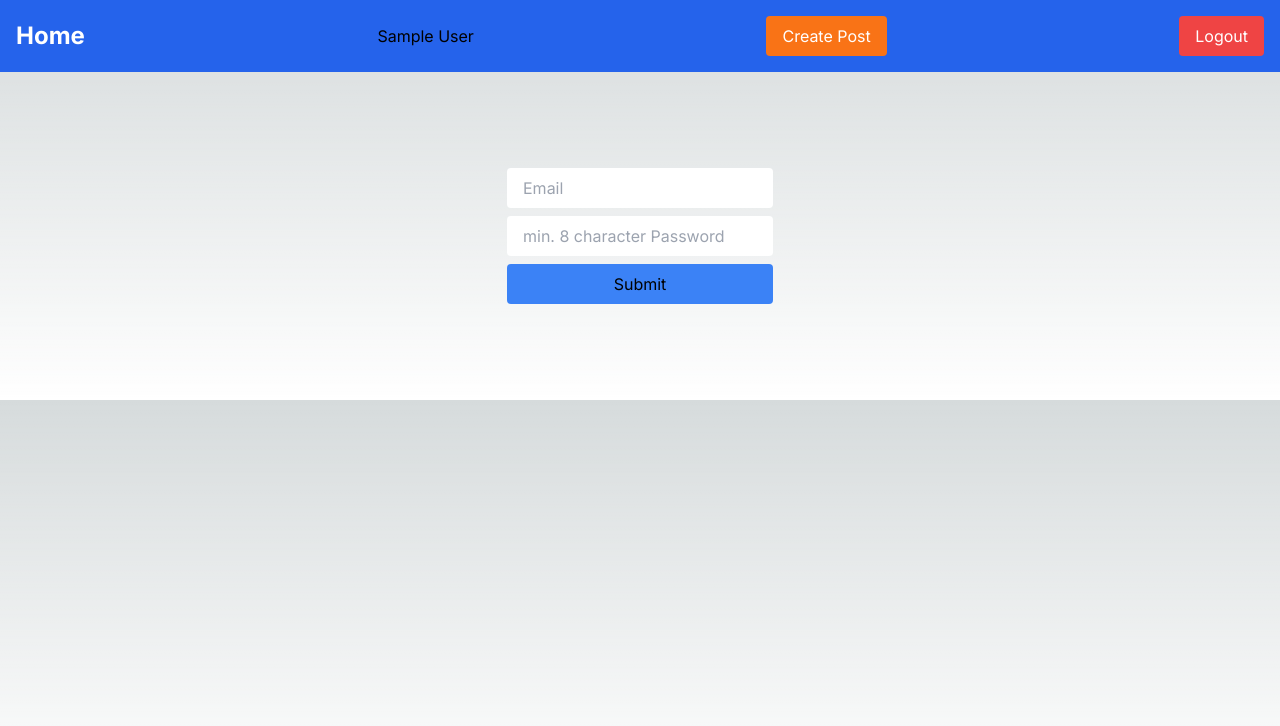
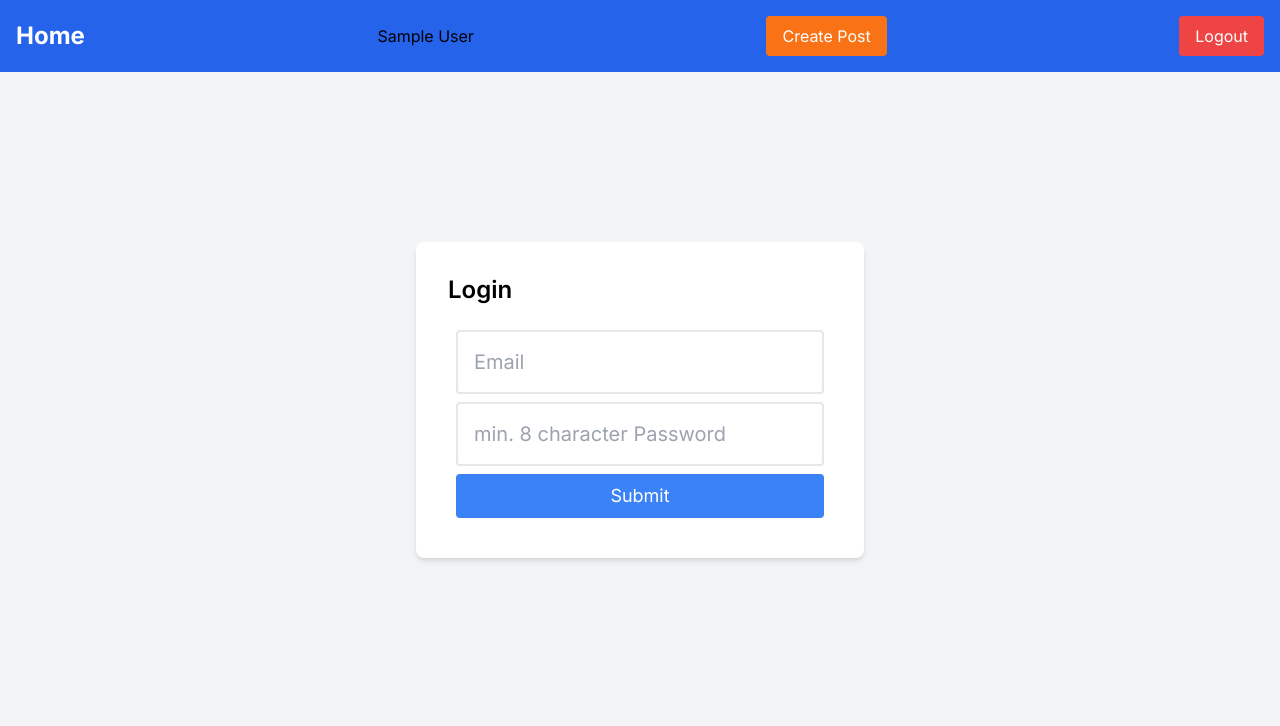
Before and after one commit to gupta82anish/blog-frontend-ts, a Next.js app: page / in a window 1280 px wide. Shown: the top 726 px of the page. Built offline with nearby package versions, Linux system fonts and the light colour scheme; no server answers; sample sign-in values are in the browser's storage.

Commit message:
Added styles for the login and signup forms Refreshing at signup page will not take you back to login page anymore

```diff
--- a/app/globals.css
+++ b/app/globals.css
@@ -3,25 +3,22 @@
 @tailwind utilities;
 
 :root {
-  --foreground-rgb: 0, 0, 0;
-  --background-start-rgb: 214, 219, 220;
-  --background-end-rgb: 255, 255, 255;
+  --foreground-default: 0, 0, 0;
+  --background-default: 243, 244, 246;;
+
+  --foreground: var(--foreground-default);
+  --background: var(--background-default);
 }
 
-@media (prefers-color-scheme: dark) {
+/* @media (prefers-color-scheme: dark) {
   :root {
-    --foreground-rgb: 255, 255, 255;
-    --background-start-rgb: 0, 0, 0;
-    --background-end-rgb: 0, 0, 0;
+    --foreground: 255, 255, 255;
+    --background: 0, 0, 0;
   }
-}
+
+} */
 
 body {
-  color: rgb(var(--foreground-rgb));
-  background: linear-gradient(
-      to bottom,
-      transparent,
-      rgb(var(--background-end-rgb))
-    )
-    rgb(var(--background-start-rgb));
+  color: rgb(var(--foreground));
+  background-color: rgb(var(--background));
 }
--- a/app/page.tsx
+++ b/app/page.tsx
@@ -14,9 +14,12 @@ export default async function Home() {
     redirect('/posts')
   } else {
   return (
-      <main className="flex flex-col items-center justify-between p-24">
+    <main className="flex flex-col items-center justify-center p-4 h-screen ">
+      <div className="container mx-auto max-w-md bg-white p-8 rounded-lg shadow-md space-y-4">
+        <h1 className="text-2xl font-semibold mb-4 text-black">Login</h1>
         <LoginForm />
-      </main>
+      </div>
+    </main>
     )
   }
 }
--- a/app/signup/page.tsx
+++ b/app/signup/page.tsx
@@ -2,9 +2,11 @@ import SignupForm from "@/components/SignupForm";
 
 export default function SignupPage() {
     return (
-        <main className="flex min-h-screen flex-col items-center justify-center p-24">
-            <h1>Signup</h1>
-            <SignupForm />
-        </main>
+        <main className="flex flex-col items-center justify-center p-4 h-screen ">
+      <div className="container mx-auto max-w-md bg-white p-8 rounded-lg shadow-md space-y-4">
+        <h1 className="text-2xl font-semibold mb-4 text-black">Signup</h1>
+        <SignupForm />
+      </div>
+    </main>
     );
     }
--- a/components/LoginForm.tsx
+++ b/components/LoginForm.tsx
@@ -53,22 +53,38 @@ export default function LoginForm() {
   }
 
   return (
-    <form onSubmit={handleSubmit(onSubmit)} className='flex flex-col gap-y-2'>
-      <input {...register("email")}
+    <form
+      onSubmit={handleSubmit(onSubmit)}
+      className="flex flex-col gap-y-2 container mx-auto p-2 lg:w-full md:w-full sm:w-full "
+    >
+      <input
+        {...register("email")}
         type="email"
         placeholder="Email"
-      className="text-black px-4 py-2 rounded"/>
+        className="text-black p-4 text-lg rounded border-2 w-full focus:border-blue-500 lg:text-xl md:text-lg"
+      />
       {errors.email && (
-        <span className='text-red-500'>{errors.email.message}</span>
+        <span className="text-red-500 text-sm">{errors.email.message}</span>
       )}
-      <input {...register("password")}
-       type='password'
-       placeholder='min. 8 character Password'
-       className="text-black px-4 py-2 rounded"/>
+
+      <input
+        {...register("password")}
+        type="password"
+        placeholder="min. 8 character Password"
+        className="text-black p-4 text-lg rounded border-2 w-full focus:border-blue-500 lg:text-xl md:text-lg"
+      />
       {errors.password && (
-        <span className='text-red-500'>{errors.password.message}</span>
+        <span className="text-red-500 text-sm">{errors.password.message}</span>
       )}
-      <button disabled={isSubmitting} type="submit" className='bg-blue-500 disabled:bg-gray-500 py-2 rounded'>Submit</button>
+
+      <button
+        disabled={isSubmitting}
+        type="submit"
+        className="bg-blue-500 text-lg hover:bg-blue-600 disabled:bg-gray-500 py-2 rounded text-white w-full"
+      >
+        Submit
+      </button>
     </form>
   );
+
 }
--- a/components/Navbar.tsx
+++ b/components/Navbar.tsx
@@ -4,12 +4,12 @@ import Link from "next/link";
 import { useRouter } from "next/navigation";
 import { useEffect } from "react";
 import { set } from "zod";
-
+import { usePathname } from "next/navigation";
 
 export default function Navbar() {
     const {user, setUser } = useUserContext();
     const router = useRouter();
-
+    const pathname = usePathname();
     useEffect(() => {
         const userString = localStorage.getItem('user');
         if (userString && userString !== 'undefined') {
@@ -18,7 +18,9 @@ export default function Navbar() {
         } else{
             console.log('no user');
             setUser({});
-            router.push('/');
+            if(pathname !== '/signup'){
+                router.push('/');
+            }
         }
     }, []);
 
@@ -34,7 +36,7 @@ export default function Navbar() {
         })
     }
     return (
-        <nav className="bg-blue-600 p-4">
+        <nav className="fixed w-full bg-blue-600 p-4">
         <div className="container mx-auto flex justify-between items-center">
             {Object.keys(user).length > 0 ?
             <>
--- a/components/SignupForm.tsx
+++ b/components/SignupForm.tsx
@@ -51,25 +51,25 @@ export default function SignupForm() {
       <input {...register("name")}
         type="text"
         placeholder="Name"
-        className="text-black px-4 py-2 rounded"/>
+        className="text-black p-4 text-lg rounded border-2 w-full focus:border-blue-500 lg:text-xl md:text-lg"/>
         {errors.name && (
-            <span className='text-red-500'>${errors.name.message}</span>
+            <span className='text-red-500'>{errors.name.message}</span>
         )}
       <input {...register("email")}
         type="email"
         placeholder="Email"
-        className="text-black px-4 py-2 rounded"/>
+        className="text-black p-4 text-lg rounded border-2 w-full focus:border-blue-500 lg:text-xl md:text-lg"/>
       {errors.email && (
         <span className='text-red-500'>{errors.email.message}</span>
       )}
       <input {...register("password")}
        type='password'
        placeholder='min. 8 character Password'
-       className="text-black px-4 py-2 rounded"/>
+       className="text-black p-4 text-lg rounded border-2 w-full focus:border-blue-500 lg:text-xl md:text-lg"/>
        {errors.password && (
         <span className='text-red-500'>{errors.password.message}</span>
        )}
-      <button disabled={isSubmitting} type="submit" className='bg-blue-500 disabled:bg-gray-500 py-2 rounded'>Submit</button>
+      <button disabled={isSubmitting} type="submit" className='bg-blue-500 text-lg hover:bg-blue-600 disabled:bg-gray-500 py-2 rounded text-white w-full'>Submit</button>
     </form>
   );
 }
```
Lines whose indentation alone changed are shown as unchanged.
